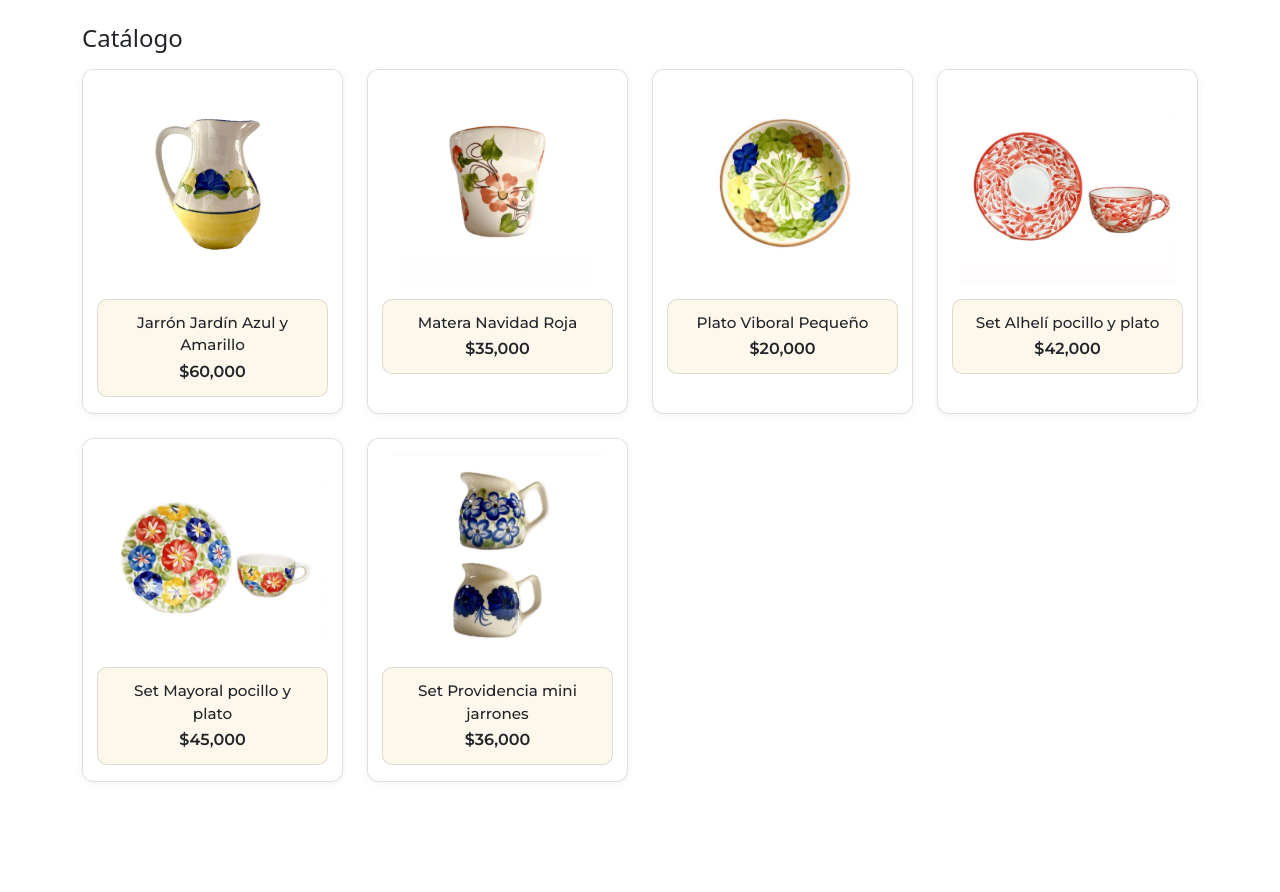
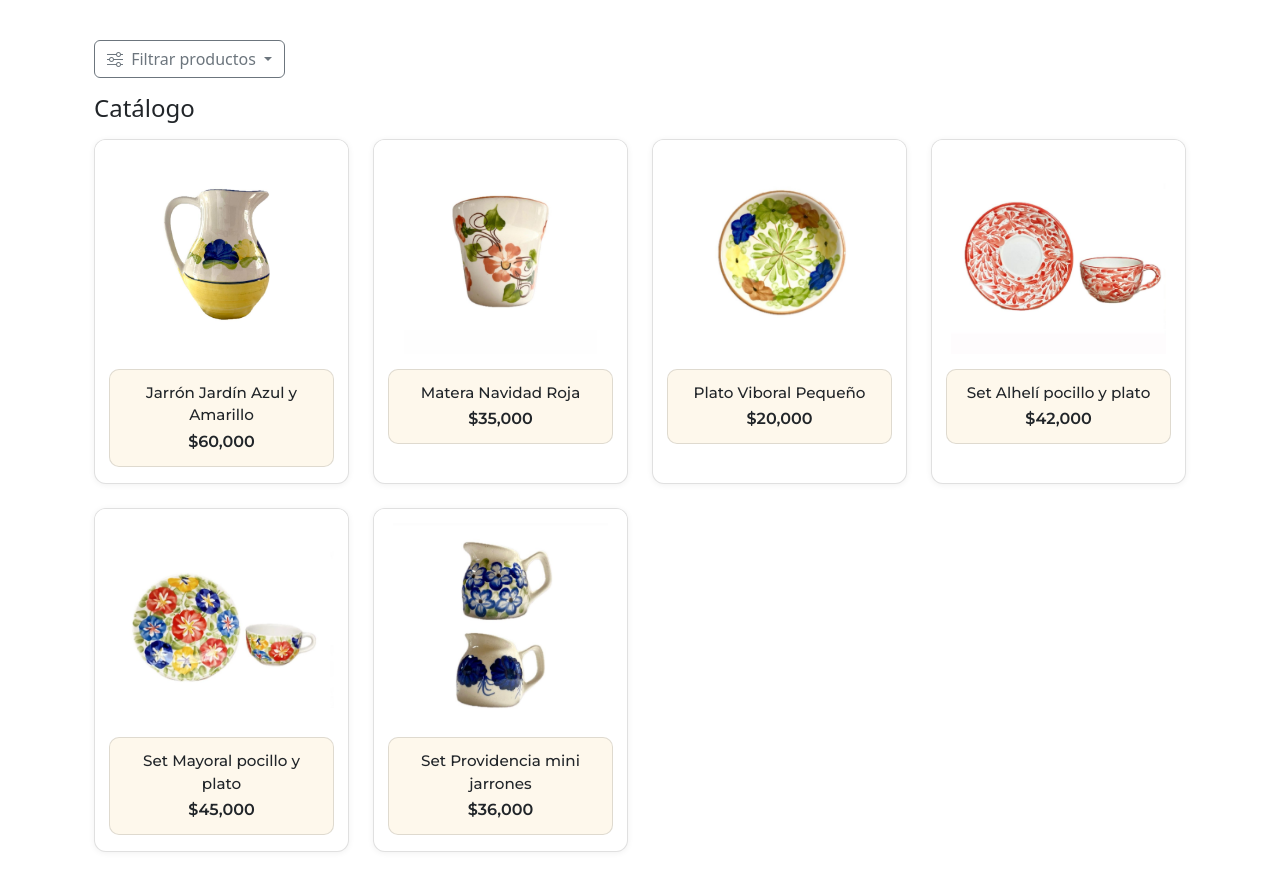
Before and after one commit to Maocampog1/Barrovivo, a Django app: page / in a window 1280 px wide. Shown: the part 91-983 px from the top of the page. Before the commit the page ends 873 px from the top, so only its background shows below. Run offline with Django 4.2, Linux system fonts and the light colour scheme; data comes from the database, SQL or seed files in the repository.

Commit message:
feat(home): filtros por categorías y precio en dropdown
- Orden por vendidos queda visible (deshabilitado)

```diff
--- a/usuario/templates/home.html
+++ b/usuario/templates/home.html
@@ -1,5 +1,75 @@
 {% extends "base.html" %}
+{% load humanize %}
+
 {% block content %}
+<div class="container py-3">
+
+  <!-- Filtros (dropdown) -->
+  <div class="d-flex justify-content-between align-items-center mb-3">
+    <div class="dropdown">
+      <button class="btn btn-outline-secondary btn-filtros dropdown-toggle"
+             type="button" data-bs-toggle="dropdown" aria-expanded="false">
+        <i class="bi bi-sliders me-1"></i> Filtrar productos
+      </button>
+
+
+      <div class="dropdown-menu p-3" style="min-width: 300px;">
+        <form method="get">
+          <!-- Categorías -->
+          <div class="mb-2 fw-semibold">Filtrar por Categoría</div>
+          {% for c in categorias %}
+            <div class="form-check mb-1">
+              <input class="form-check-input" type="checkbox" name="cat"
+                     id="cat_{{ c.id }}" value="{{ c.slug }}"
+                     {% if c.slug in cats_seleccionadas %}checked{% endif %}>
+              <label class="form-check-label" for="cat_{{ c.id }}">{{ c.nombre }}</label>
+            </div>
+          {% empty %}
+            <div class="text-muted small">No hay categorías.</div>
+          {% endfor %}
+
+          <hr class="my-3">
+
+          <!-- Precio -->
+          <div class="mb-2 fw-semibold">Filtrar por precio</div>
+          <div class="input-group input-group-sm mb-2">
+            <span class="input-group-text">$</span>
+            <input type="number" class="form-control" name="min"
+                   value="{{ precio_min }}" placeholder="Mínimo">
+            <span class="input-group-text">-</span>
+            <span class="input-group-text">$</span>
+            <input type="number" class="form-control" name="max"
+                   value="{{ precio_max }}" placeholder="Máximo">
+          </div>
+
+          <hr class="my-3">
+
+          <!-- Orden (placeholder) -->
+          <div class="mb-2 fw-semibold">Ordenar por</div>
+          <div class="form-check">
+            <input class="form-check-input" type="radio" name="orden" id="o_mas"
+                   value="mas" {% if orden == 'mas' %}checked{% endif %} disabled>
+            <label class="form-check-label" for="o_mas">Más vendidos (próx.)</label>
+          </div>
+          <div class="form-check mb-3">
+            <input class="form-check-input" type="radio" name="orden" id="o_menos"
+                   value="menos" {% if orden == 'menos' %}checked{% endif %} disabled>
+            <label class="form-check-label" for="o_menos">Menos vendidos (próx.)</label>
+          </div>
+
+          <!-- Acciones -->
+          <div class="d-flex gap-2">
+            <button class="btn btn-primary btn-sm" type="submit">Aplicar</button>
+            <a href="{% url 'usuario:home' %}" class="btn btn-outline-secondary btn-sm">Limpiar</a>
+          </div>
+        </form>
+      </div>
+    </div>
+  </div>
+
   <h1 class="h4 mb-3">Catálogo</h1>
+
   {% include "productos.html" with productos=productos %}
+
+</div>
 {% endblock %}
--- a/usuario/views.py
+++ b/usuario/views.py
@@ -1,13 +1,49 @@
 # Autor: Maria Alejandra Ocampo
+from decimal import Decimal, InvalidOperation
 from django.views.generic import TemplateView
-from producto.models import Producto
+from producto.models import Producto, Categoria
 
 class InicioView(TemplateView):
-    template_name = 'home.html'
+    """Home: lista de productos con filtros por categoría y precio."""
+    template_name = "home.html"
 
     def get_context_data(self, **kwargs):
         ctx = super().get_context_data(**kwargs)
-        ctx["productos"] = (Producto.objects
-                            .filter(es_activo=True, cantidad_disp__gt=0)
-                            .order_by("nombre"))
+
+        qs = Producto.objects.filter(es_activo=True, cantidad_disp__gt=0)
+
+        # --- Filtros (GET) ---
+        req = self.request.GET
+
+        # Categorías por slug (varios): ?cat=platos&cat=sets
+        slugs = req.getlist("cat")
+        if slugs:
+            qs = qs.filter(categorias__slug__in=slugs).distinct()
+
+        # Precio mínimo/máximo: ?min=10000&max=700000
+        def as_decimal(val):
+            try:
+                return Decimal(val)
+            except (InvalidOperation, TypeError):
+                return None
+
+        pmin = as_decimal(req.get("min"))
+        pmax = as_decimal(req.get("max"))
+
+        if pmin is not None:
+            qs = qs.filter(precio__gte=pmin)
+        if pmax is not None:
+            qs = qs.filter(precio__lte=pmax)
+
+        # Ordenamiento (placeholder: no implementado todavía)
+        # dejamos un order_by por nombre para consistencia
+        qs = qs.order_by("nombre")
+
+        # --- Contexto para template ---
+        ctx["productos"] = qs
+        ctx["categorias"] = Categoria.objects.order_by("nombre")
+        ctx["cats_seleccionadas"] = set(slugs)
+        ctx["precio_min"] = (self.request.GET.get("min") or "")
+        ctx["precio_max"] = (self.request.GET.get("max") or "")
+        ctx["orden"] = self.request.GET.get("orden", "")
         return ctx
```
